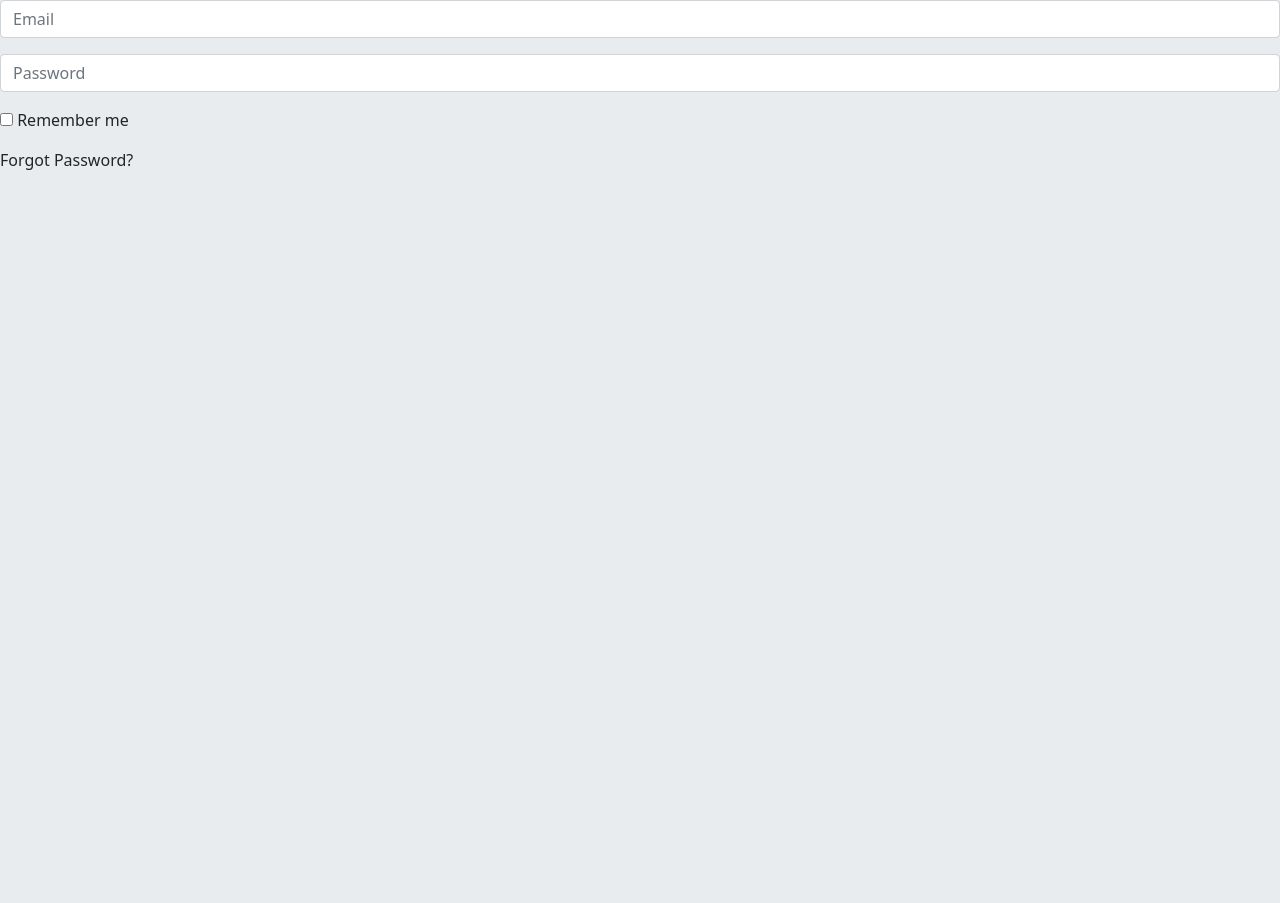
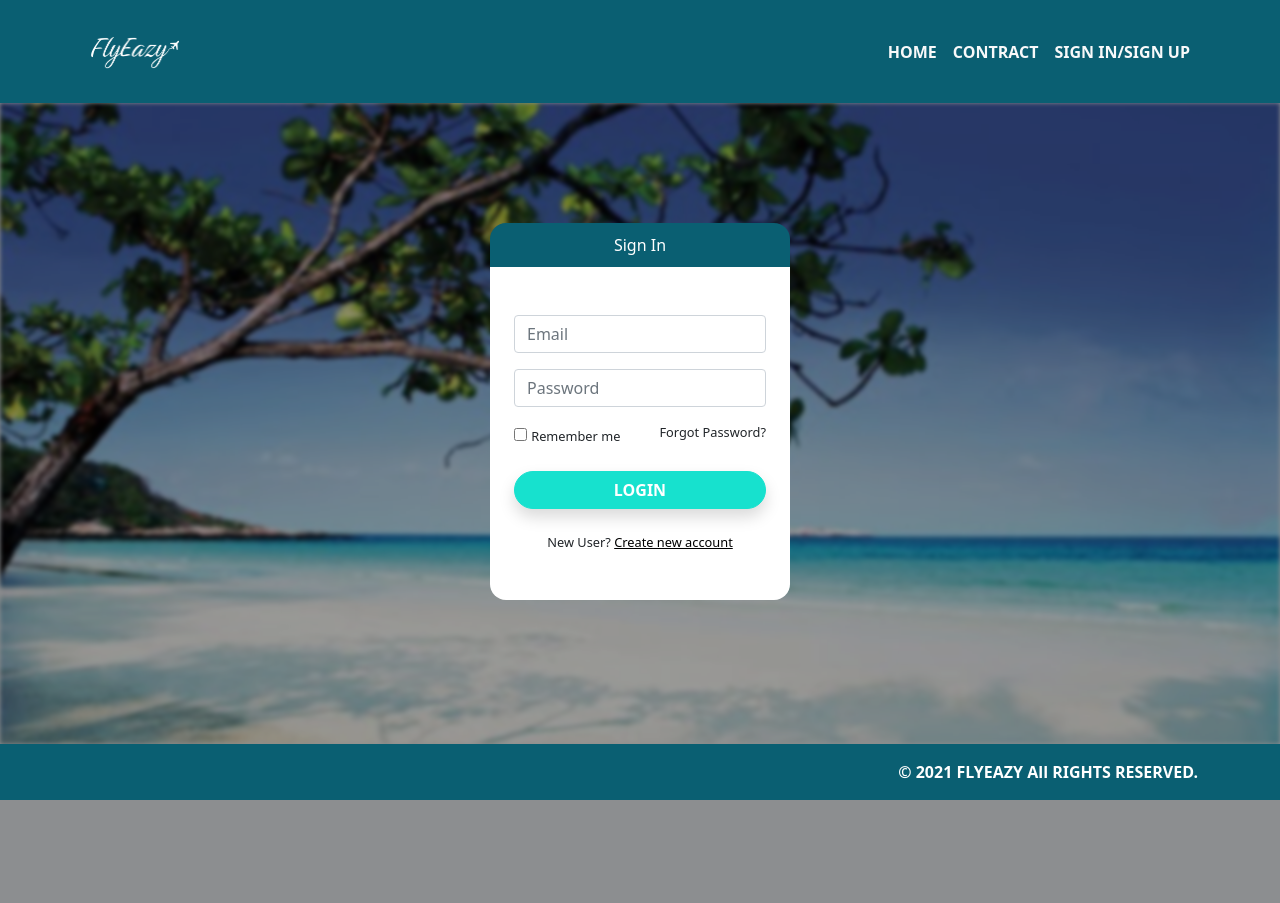
Before and after one commit to Cheersupzoo/flyeazy, a PHP site: page /signin.php in a window 1280 px wide. Before the commit the page ends 170 px from the top, so only its background shows below. Run offline with PHP 8.4, Linux system fonts and the light colour scheme.

Commit message:
Add Signin UI

```diff
--- a/components/footer.php
+++ b/components/footer.php
@@ -1,7 +1,7 @@
 <?php
 echo <<<HTML
 
-    <footer class="p-3" style="background-color: #0A5F72;">
+    <footer class="p-3" style="background-color: #0A5F72;z-index: 9;">
         <div class="container">
             <div class="d-flex align-items-center justify-content-center justify-content-sm-end">
 
--- a/components/header.php
+++ b/components/header.php
@@ -7,14 +7,14 @@
 
 
                 <ul class="nav col-12 col-lg-auto me-lg-auto mb-2 justify-content-center mb-md-0">
-                    <li><a href="#" class="nav-link px-2 link-secondary"><img style="height: 55px;" src="./flyeazy-logo.png" alt="logo"/></a></li>
+                    <li><a href="./index.php" class="nav-link px-2 link-secondary"><img style="height: 55px;" src="./flyeazy-logo.png" alt="logo"/></a></li>
 
                 </ul>
 
                 <ul class="nav col-12 col-lg-auto  mb-2 justify-content-center mb-md-0 fw-bolder">
-                    <li><a href="#" class="nav-link px-2 link-light ">HOME</a></li>
-                    <li><a href="/contract" class="nav-link px-2 link-light">CONTRACT</a></li>
-                    <li><a href="/signin" class="nav-link px-2 link-light">SIGN IN/SIGN UP</a></li>
+                    <li><a href="./index.php" class="nav-link px-2 link-light ">HOME</a></li>
+                    <li><a href="/contract.php" class="nav-link px-2 link-light">CONTRACT</a></li>
+                    <li><a href="./signin.php" class="nav-link px-2 link-light">SIGN IN/SIGN UP</a></li>
                 </ul>
 
 
--- a/signin.php
+++ b/signin.php
@@ -7,6 +7,8 @@
     <?php
     include 'head.php'
     ?>
+
+    <link href="./index.css" rel="stylesheet" />
 
     <style>
         body {
@@ -20,11 +22,61 @@
             margin: auto;
             text-align: center !important;
         }
+
+        .bg {
+            height: 100%;
+            background-image: url("./assets/signinbg.png");
+            background-position: center;
+            background-repeat: no-repeat;
+            background-size: cover;
+            filter: blur(2px);
+            -webkit-filter: blur(2px);
+            z-index: -1;
+        }
+
+        .bg-text {
+            background-color: rgb(0, 0, 0);
+            /* Fallback color */
+            background-color: rgba(0, 0, 0, 0.4);
+            /* Black w/opacity/see-through */
+
+            position: absolute;
+            width: 100%;
+            height: 100%;
+
+        }
+
+        .decorator {
+            font-size: 0.8rem;
+        }
+
+        .login-button {
+            background-color: #17E1CE;
+            border-color: #17E1CE;
+        }
+
+        .login-button:hover {
+            background-color: #07cbb8;
+            border-color: #07cbb8;
+        }
     </style>
 
 </head>
 
 <body>
+    <div class="d-flex flex-column" style="height: 100vh">
+        <?php
+        include 'components/header.php'
+        ?>
+        <div class=" d-flex flex-column flex-grow-1">
+            <div class="bg"></div>
+            <div class="bg-text">
+                <div class="mx-auto " style="max-width: 300px; padding-top: 120px; ">
+
+                    <div class="bgColor text-white" style="border-radius: 16px 16px 0px 0px; padding-top: 10px; padding-bottom: 10px;text-align:center">
+                        Sign In
+                    </div>
+                    <div class="px-4 py-5 bg-white" style="border-radius: 0px 0px 16px 16px;">
                         <div class="mb-3">
                             <input type="text" class="form-control" id="formGroupExampleInput" placeholder="Email">
                         </div>
@@ -32,18 +84,26 @@
                             <input type="text" class="form-control" id="formGroupExampleInput2" placeholder="Password">
                         </div>
 
-    <div class="row">
-    </div class="col">
-    <div class="checkbox mb-3">
+                        <div class="d-flex">
+                            <div class="checkbox ">
                                 <label>
-            <input type="checkbox" value="remember-me"> Remember me
+                                    <input type="checkbox" value="remember-me"> <span class="decorator my-auto">Remember me</span>
                                 </label>
                             </div>
-    <div class="col">
-        <label for="formforgetlabel" class="form-label">Forgot Password?</label>
+                            <div class="ms-auto decorator ">Forgot Password?</div>
+                        </div>
+                        <div class="d-grid mt-4"><button type="button" class="btn btn-success login-button shadow rounded-pill"><strong>LOGIN</strong></button></div>
+                        <div class="text-center decorator mt-4">New User? <a class="text-black text-decoration-underline">Create new account</a></div>
+
                     </div>
                 </div>
-
+            </div>
+        </div>
+        <?php
+        include 'components/footer.php'
+        ?>
+    </div>
+    </div>
 </body>
 
 </html>
```
Also changed, not shown: assets/signinbg.png (added). Lines whose indentation alone changed are shown as unchanged.
